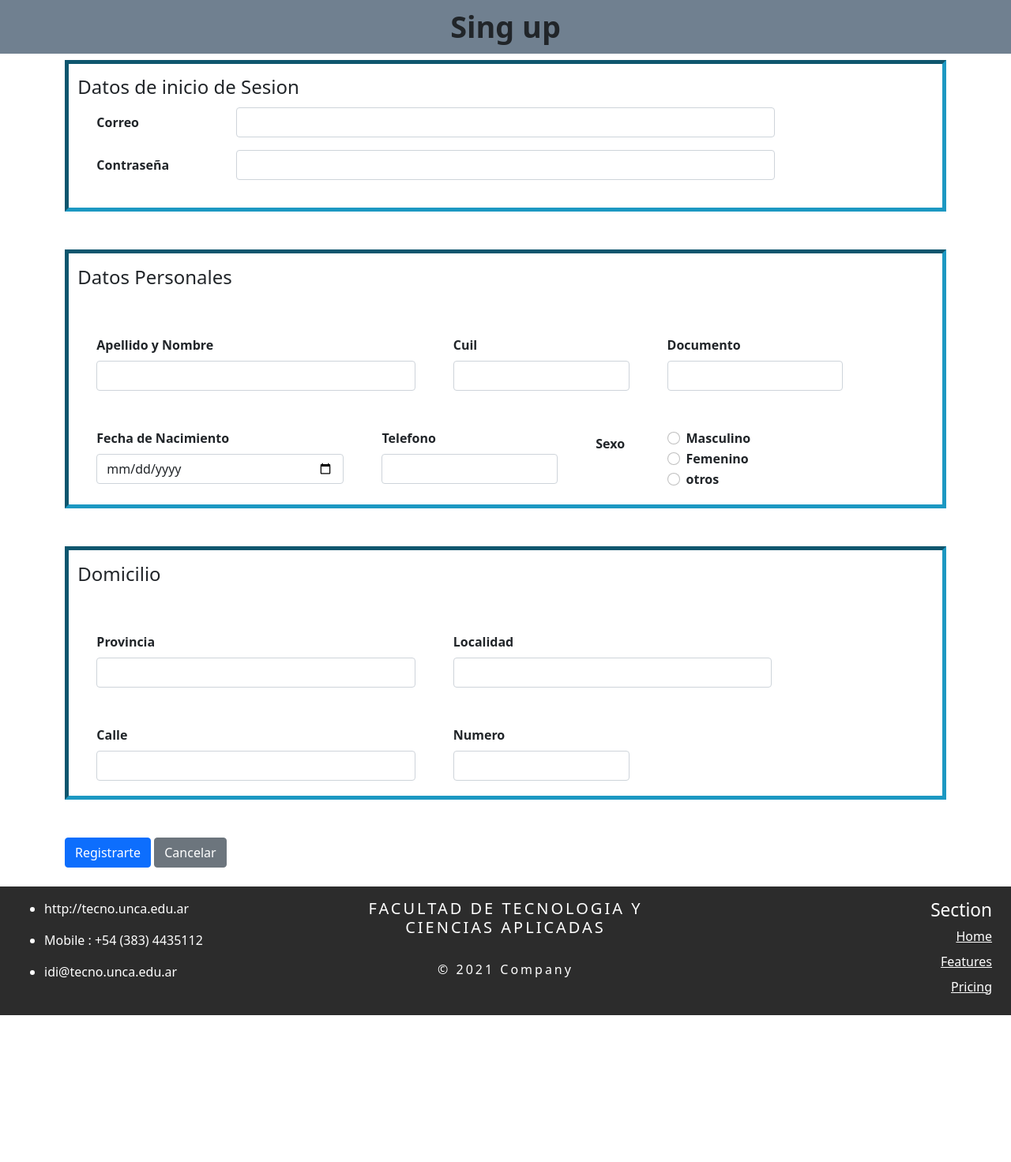
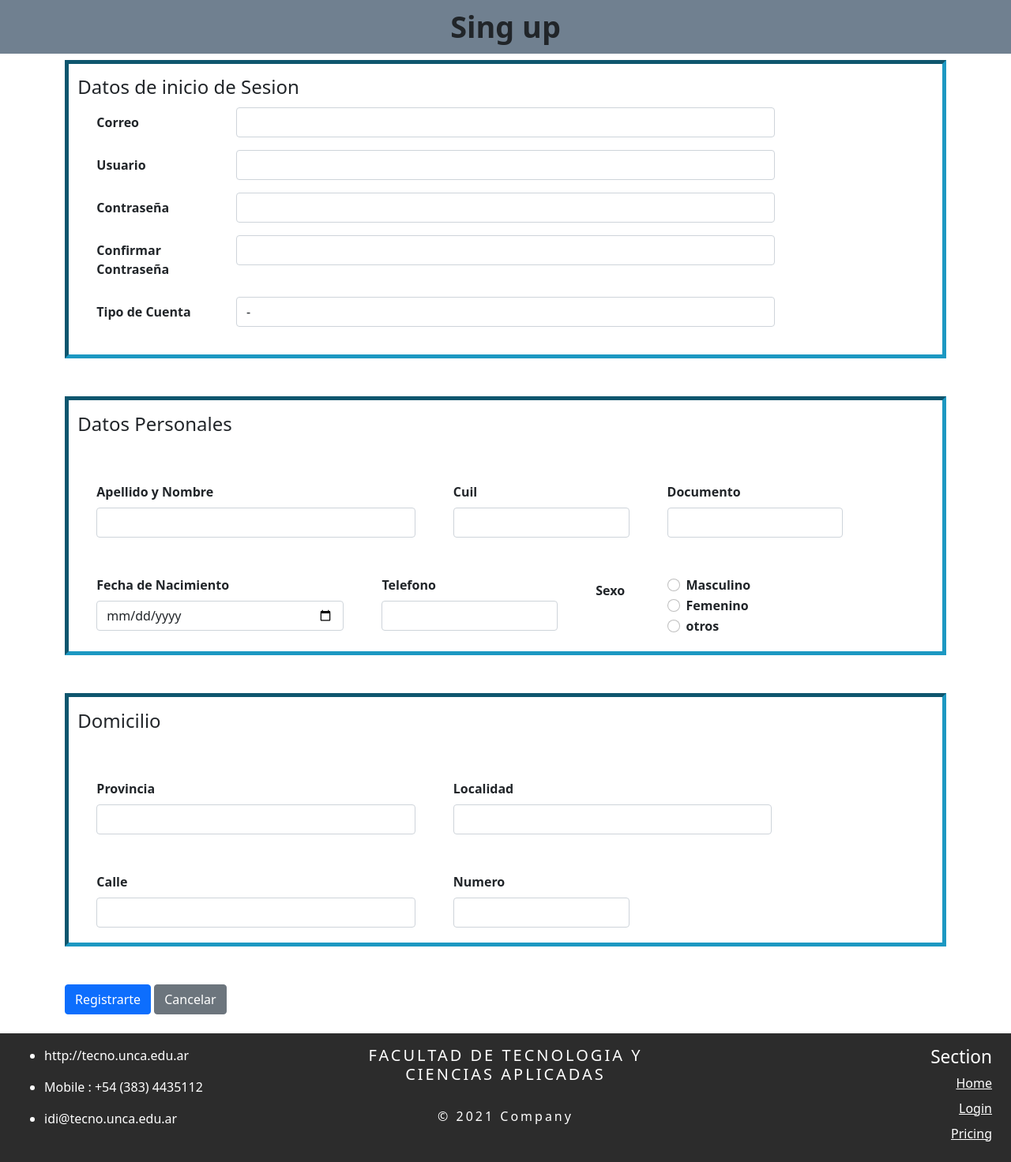
Before and after one commit to luisgm21/2021TP3Progra3, a Python web app: template TP2/templates/inscripcion.html in a window 1280 px wide. Shown: the whole page at 79% size. Before the commit the page ends 1286 px from the top, so only its background shows below. Run offline with Jinja, Linux system fonts and the light colour scheme; the template is opened without the code that fills it, so the values that code supplies are empty.

Commit message:
correccion de tabla singUp y agregue login al footer

```diff
--- a/TP2/templates/curso.html
+++ b/TP2/templates/curso.html
@@ -150,7 +150,7 @@
               <h5 style="font-size: 6mm;">Section</h5>
                 <ul class="nav flex-column" style="text-decoration-line: underline; display: inline-block;">
                   <li class="nav-item mb-2"><a href="./homepage.html" class="nav-link p-0 text-white"  >Home</a></li>
-                        <li class="nav-item mb-2"><a href=".#" class="nav-link p-0 text-white">Features</a></li>
+                  <li class="nav-item mb-2"><a href="./login.html" class="nav-link p-0 text-white">Login</a></li>
                   <li class="nav-item mb-2"><a href="#" class="nav-link p-0 text-white">Pricing</a></li>
                 </ul>
             </div>
--- a/TP2/templates/estadisticas.html
+++ b/TP2/templates/estadisticas.html
@@ -70,7 +70,7 @@
               <h5 style="font-size: 6mm;">Section</h5>
                 <ul class="nav flex-column" style="text-decoration-line: underline; display: inline-block;">
                   <li class="nav-item mb-2"><a href="./homepage.html" class="nav-link p-0 text-white"  >Home</a></li>
-                <li class="nav-item mb-2"><a href=".#" class="nav-link p-0 text-white">Features</a></li>
+                  <li class="nav-item mb-2"><a href="./login.html" class="nav-link p-0 text-white">Login</a></li>
                   <li class="nav-item mb-2"><a href="#" class="nav-link p-0 text-white">Pricing</a></li>
                 </ul>
             </div>
--- a/TP2/templates/estadocurso.html
+++ b/TP2/templates/estadocurso.html
@@ -89,7 +89,7 @@
               <h5 style="font-size: 6mm;">Section</h5>
                 <ul class="nav flex-column" style="text-decoration-line: underline; display: inline-block;">
                   <li class="nav-item mb-2"><a href="./homepage.html" class="nav-link p-0 text-white"  >Home</a></li>
-                <li class="nav-item mb-2"><a href=".#" class="nav-link p-0 text-white">Features</a></li>
+                  <li class="nav-item mb-2"><a href="./login.html" class="nav-link p-0 text-white">Login</a></li>
                   <li class="nav-item mb-2"><a href="#" class="nav-link p-0 text-white">Pricing</a></li>
                 </ul>
             </div>
--- a/TP2/templates/formcrearcurso.html
+++ b/TP2/templates/formcrearcurso.html
@@ -131,12 +131,12 @@
               <h5 style="font-size: 6mm;">Section</h5>
                 <ul class="nav flex-column" style="text-decoration-line: underline; display: inline-block;">
                   <li class="nav-item mb-2"><a href="./homepage.html" class="nav-link p-0 text-white"  >Home</a></li>
-                  <li class="nav-item mb-2"><a href=".#" class="nav-link p-0 text-white">Features</a></li>
+                  <li class="nav-item mb-2"><a href="./login.html" class="nav-link p-0 text-white">Login</a></li>
                   <li class="nav-item mb-2"><a href="#" class="nav-link p-0 text-white">Pricing</a></li>
                 </ul>
             </div>
           </footer>
-    </div>
+      </div>
 
     <script src="https://cdn.jsdelivr.net/npm/bootstrap@5.1.0/dist/js/bootstrap.bundle.min.js" integrity="sha384-U1DAWAznBHeqEIlVSCgzq+c9gqGAJn5c/t99JyeKa9xxaYpSvHU5awsuZVVFIhvj" crossorigin="anonymous"></script>
 </body>
--- a/TP2/templates/homepage.html
+++ b/TP2/templates/homepage.html
@@ -107,7 +107,7 @@
 
 
         <div class="container-fluid" id="footer">
-            <footer class="row row-cols-3 py-3">
+          <footer class="row row-cols-3 py-3">
               <div class="col-12 col-md-4">
                 <ul>
                   <li><p>http://tecno.unca.edu.ar</p></li>
@@ -125,12 +125,12 @@
                 <h5 style="font-size: 6mm;">Section</h5>
                   <ul class="nav flex-column" style="text-decoration-line: underline; display: inline-block;">
                     <li class="nav-item mb-2"><a href="./homepage.html" class="nav-link p-0 text-white"  >Home</a></li>
-                    <li class="nav-item mb-2"><a href=".#" class="nav-link p-0 text-white">Features</a></li>
+                    <li class="nav-item mb-2"><a href="./login.html" class="nav-link p-0 text-white">Login</a></li>
                     <li class="nav-item mb-2"><a href="#" class="nav-link p-0 text-white">Pricing</a></li>
                   </ul>
               </div>
             </footer>
-          </div>
+        </div>
         <script src="https://cdn.jsdelivr.net/npm/bootstrap@5.1.0/dist/js/bootstrap.bundle.min.js" integrity="sha384-U1DAWAznBHeqEIlVSCgzq+c9gqGAJn5c/t99JyeKa9xxaYpSvHU5awsuZVVFIhvj" crossorigin="anonymous"></script>
         <script src="../public/metos.js"></script>
     </body>
--- a/TP2/templates/inscripcion.html
+++ b/TP2/templates/inscripcion.html
@@ -26,9 +26,26 @@
                     <div class="col-md-8"><input name="correo" id="correo" type="email" class="form-control"></div>
                 </div>
                 <div class="mb-3 row">
+                    <label for="usuario" class="col-md-2 col-form-label">Usuario</label>
+                    <div class=" col-md-8"><input name="usuario" id="usuario" type="text" class="form-control"></div>
+                </div>
+                <div class="mb-3 row">
                     <label for="Contrasenia" class="col-md-2 col-form-label">Contraseña</label>
                     <div class="col-md-8"><input type="password" class="form-control" id="Contrasenia"></div>
                 </div>
+                <div class="mb-3 row">
+                    <label for="Contrasenia1" class="col-md-2 col-form-label">Confirmar Contraseña</label>
+                    <div class="col-md-8"><input type="password" class="form-control" id="Contrasenia1"></div>
+                </div>
+                <div class="mb-3 row">
+                    <label for="tipoCuenta" class="col-md-2 col-form-label">Tipo de Cuenta</label>
+                    <div class="col-md-8 " ><select name="tipoCuenta" id="tipoCuenta" class="form-control">
+                        <option value="#">-</option>
+                        <option value="estudiante">Estudiante</option>
+                        <option value="docente">Docente</option>
+                    </select></div>
+                </div>
+
             </form>
         </fieldset>
         <br><br>
@@ -96,11 +113,12 @@
                     </div>
                 </form>
              </fieldset>
-             <br><br>
-             <div >
-                <input type="submit" class="btn btn-primary" value="Registrarte">
+            <br><br>
+
+             <div>
+                <input type="submit" class="btn btn-primary" value="Registrarte" >
                 <input type="button" class="btn btn-secondary" value="Cancelar">
-            </div>
+              </div>
     </div>
 
 
@@ -125,7 +143,7 @@
               <h5 style="font-size: 6mm;">Section</h5>
                 <ul class="nav flex-column" style="text-decoration-line: underline; display: inline-block;">
                   <li class="nav-item mb-2"><a href="./homepage.html" class="nav-link p-0 text-white"  >Home</a></li>
-                  <li class="nav-item mb-2"><a href=".#" class="nav-link p-0 text-white">Features</a></li>
+                  <li class="nav-item mb-2"><a href="./login.html" class="nav-link p-0 text-white">Login</a></li>
                   <li class="nav-item mb-2"><a href="#" class="nav-link p-0 text-white">Pricing</a></li>
                 </ul>
             </div>
--- a/TP2/templates/login.html
+++ b/TP2/templates/login.html
@@ -50,7 +50,7 @@
       <div class="card border-primary mb-3" style="max-width: 20rem; margin: auto;">
           <div class="card-header row " >
             <div class="col-12 col-sm-6">Acceder</div>
-            <div class="col-12 col-sm-6" style="text-align:right"><a style="position: static;" href="./inscripcion.html"> Sing up</a></div>
+            <div class="col-12 col-sm-6" style="text-align:right"><a  href="./inscripcion.html"> Sing up</a></div>
           </div>
               <div class="card-body text-primary">
                   <form>
@@ -74,7 +74,7 @@
     </main>
 
     <div class="container-fluid" id="footer">
-      <footer class="row row-cols-3 py-3 ">
+      <footer class="row row-cols-3 py-3">
           <div class="col-12 col-md-4">
             <ul>
               <li><p>http://tecno.unca.edu.ar</p></li>
@@ -92,7 +92,7 @@
             <h5 style="font-size: 6mm;">Section</h5>
               <ul class="nav flex-column" style="text-decoration-line: underline; display: inline-block;">
                 <li class="nav-item mb-2"><a href="./homepage.html" class="nav-link p-0 text-white"  >Home</a></li>
-              <li class="nav-item mb-2"><a href=".#" class="nav-link p-0 text-white">Features</a></li>
+                <li class="nav-item mb-2"><a href="./login.html" class="nav-link p-0 text-white">Login</a></li>
                 <li class="nav-item mb-2"><a href="#" class="nav-link p-0 text-white">Pricing</a></li>
               </ul>
           </div>
--- a/TP2/templates/pago.html
+++ b/TP2/templates/pago.html
@@ -116,7 +116,7 @@
               <h5 style="font-size: 6mm;">Section</h5>
                 <ul class="nav flex-column" style="text-decoration-line: underline; display: inline-block;">
                   <li class="nav-item mb-2"><a href="./homepage.html" class="nav-link p-0 text-white"  >Home</a></li>
-                <li class="nav-item mb-2"><a href=".#" class="nav-link p-0 text-white">Features</a></li>
+                  <li class="nav-item mb-2"><a href="./login.html" class="nav-link p-0 text-white">Login</a></li>
                   <li class="nav-item mb-2"><a href="#" class="nav-link p-0 text-white">Pricing</a></li>
                 </ul>
             </div>
--- a/TP2/templates/tablaCursos.html
+++ b/TP2/templates/tablaCursos.html
@@ -95,7 +95,7 @@
           <h5 style="font-size: 6mm;">Section</h5>
             <ul class="nav flex-column" style="text-decoration-line: underline; display: inline-block;">
               <li class="nav-item mb-2"><a href="./homepage.html" class="nav-link p-0 text-white"  >Home</a></li>
-            <li class="nav-item mb-2"><a href=".#" class="nav-link p-0 text-white">Features</a></li>
+              <li class="nav-item mb-2"><a href="./login.html" class="nav-link p-0 text-white">Login</a></li>
               <li class="nav-item mb-2"><a href="#" class="nav-link p-0 text-white">Pricing</a></li>
             </ul>
         </div>
```
Lines whose indentation alone changed are shown as unchanged.
